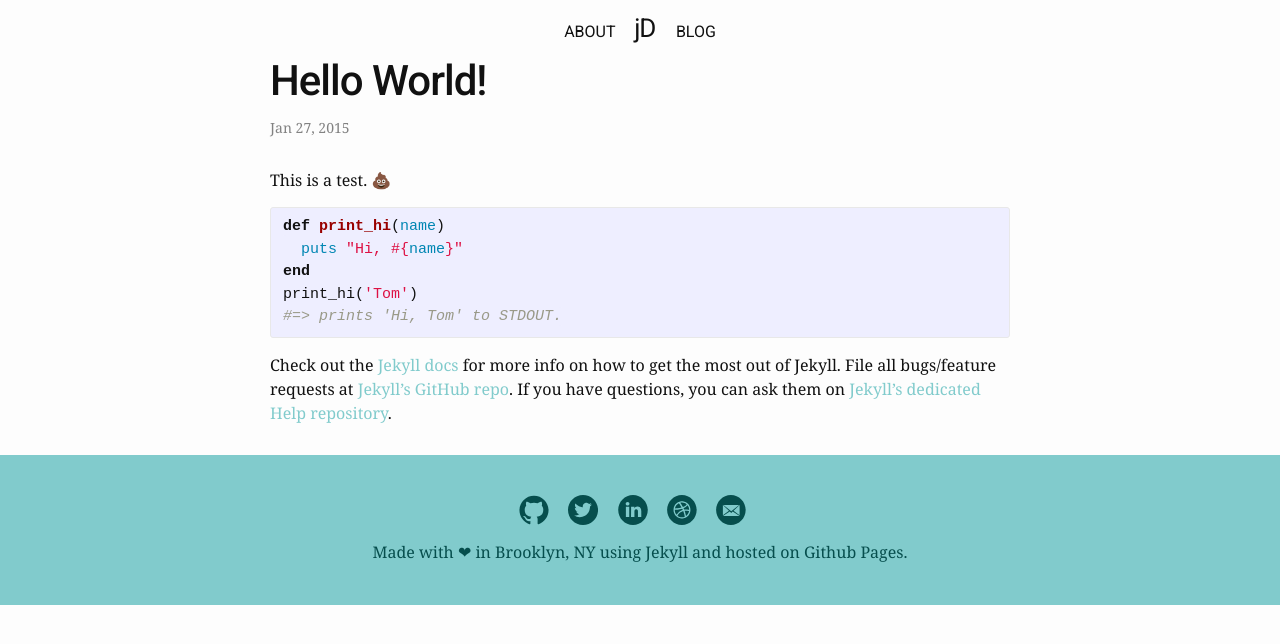
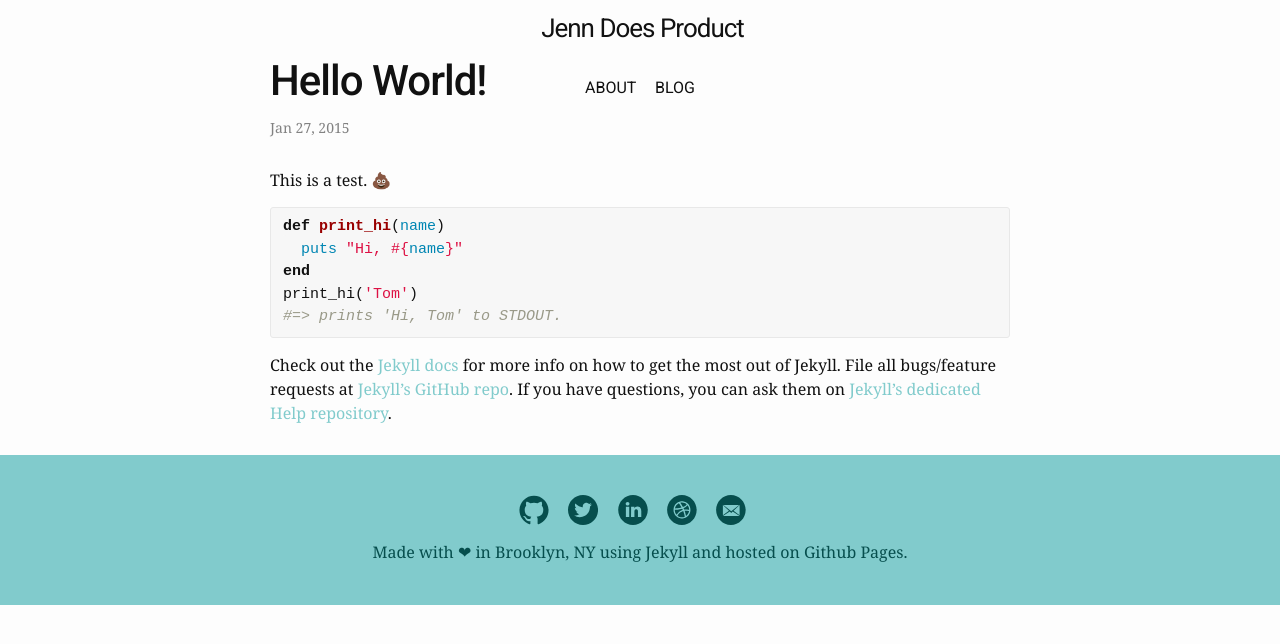
Before and after one commit to jenndodd/jenn-jekyll, a Jekyll site: the page built from _posts/2015-01-27-hello-world.md, in a window 1280 px wide. Shown: the top 644 px of the page. Built offline with Jekyll 4.4.1, drawn with Linux system fonts in a browser that asks for light colours; nearby versions of some CDN libraries; emoji names are drawn with the system emoji font.

```diff
--- a/_config.yml
+++ b/_config.yml
@@ -1,5 +1,5 @@
 # Site settings
-title: Jenn Dodd
+title: Jenn Does Product
 email: dodd.jl@gmail.com
 description: > # this means to ignore newlines until "baseurl:"
   The personal website and blog of Jenn Dodd.
--- a/_includes/head.html
+++ b/_includes/head.html
@@ -11,4 +11,8 @@
   <link href='http://fonts.googleapis.com/css?family=Roboto:400,500,700,300,300italic' rel='stylesheet' type='text/css'>
   <link rel="canonical" href="{{ page.url | replace:'index.html','' | prepend: site.baseurl | prepend: site.url }}">
   <link rel="alternate" type="application/rss+xml" title="{{ site.title }}" href="{{ "/feed.xml" | prepend: site.baseurl | prepend: site.url }}" />
+
+  <script src="//code.jquery.com/jquery-1.11.3.min.js"></script>
+  <script src="//code.jquery.com/jquery-migrate-1.2.1.min.js"></script>
+  <script src="{{ "/js/main.js" | prepend: site.baseurl }}"></script>
 </head>
--- a/_includes/header.html
+++ b/_includes/header.html
@@ -1,13 +1,14 @@
 <header class="site-header">
 
-  <div class="wrapper">
+  <nav class="site-nav">
+    <div class="wrapper">
+        <a class="site-title pls" href="{{ site.baseurl }}/">Jenn Does Product</a>
+      <div class="pull-right">
+        <a class="page-link {% if page.title == "About" %}{{ "active" }}{% endif %}" href="/about">About</a>
+        <a class="page-link mll" href="/blog/">Blog</a>
+      </div>
+    </div>
 
-    <nav class="site-nav">
-        <a class="page-link" href="/about">About</a>
-        <a class="site-title mhl" href="{{ site.baseurl }}/"> jD </a>
-        <a class="page-link" href="/blog/">Blog</a>
-    </nav>
-
-  </div>
+  </nav>
 
 </header>
--- a/_sass/_base.scss
+++ b/_sass/_base.scss
@@ -103,7 +103,7 @@ ul.horizontal-list {
  * Links
  */
  a {
-  transition: all 0.3s ease;
+  transition: all 0.2s ease;
   color: $teal-4;
   text-decoration: none;
 
@@ -141,7 +141,7 @@ ul.horizontal-list {
   font-size: 15px;
   border: 1px solid $grey-color-light;
   border-radius: 3px;
-  background-color: #eef;
+  background-color: lighten($grey-color-light, 6%);
 }
 
 code {
@@ -223,6 +223,22 @@ pre {
   padding-top: 20px;
 }
 
+.pbxl {
+  padding-bottom: 20px;
+}
+
+.pbh {
+  padding-bottom: 75px;
+}
+
+.pls, .phs {
+  padding-left: 5px;
+}
+
+.prs, .phs {
+  padding-right: 5px;
+}
+
 .mtl {
   margin-top: 15px;
 }
--- /dev/null
+++ b/js/main.js
@@ -0,0 +1,9 @@
+$(document).ready(function() {
+  alert("Ready!");
+  $(document).scroll(function() {
+    if ($(document).scrollTop() > 0)
+      $("nav").addClass("scroll");
+    else
+      $("nav").removeClass("scroll");
+  });
+});
```
